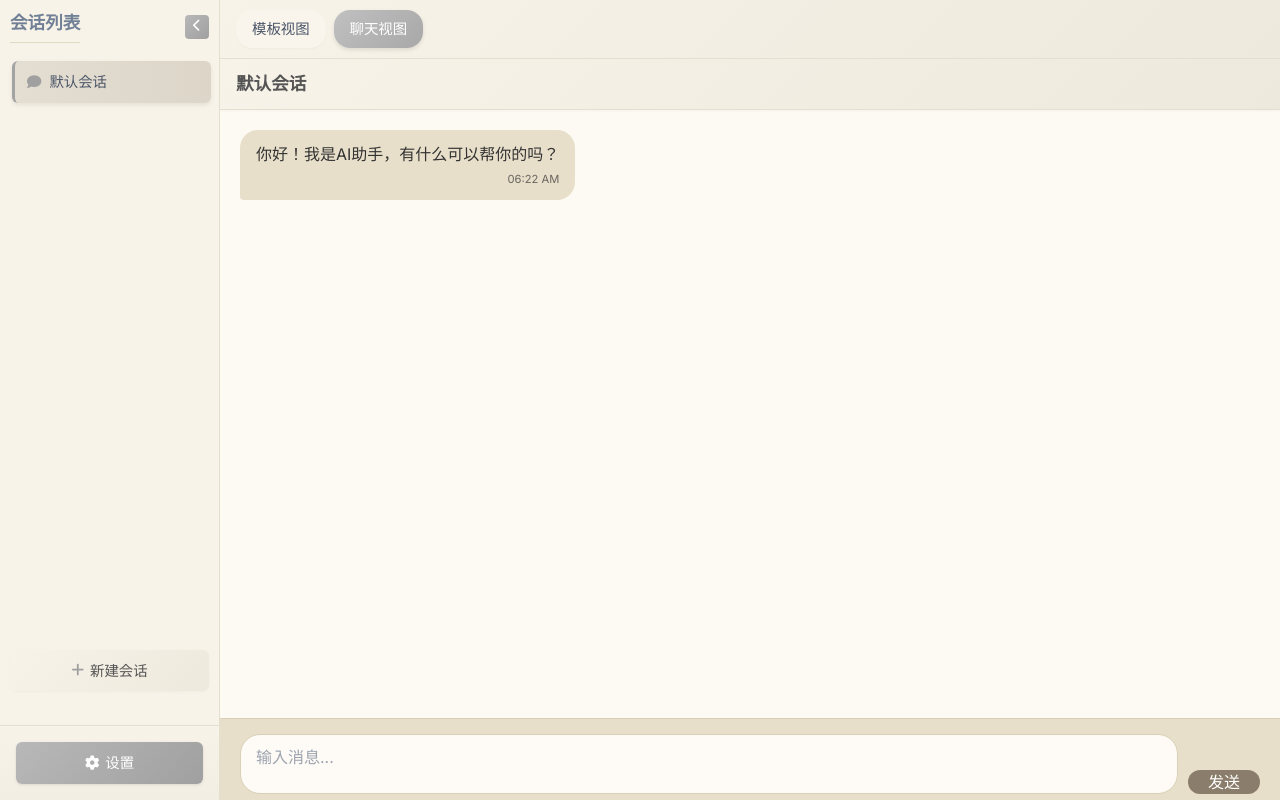
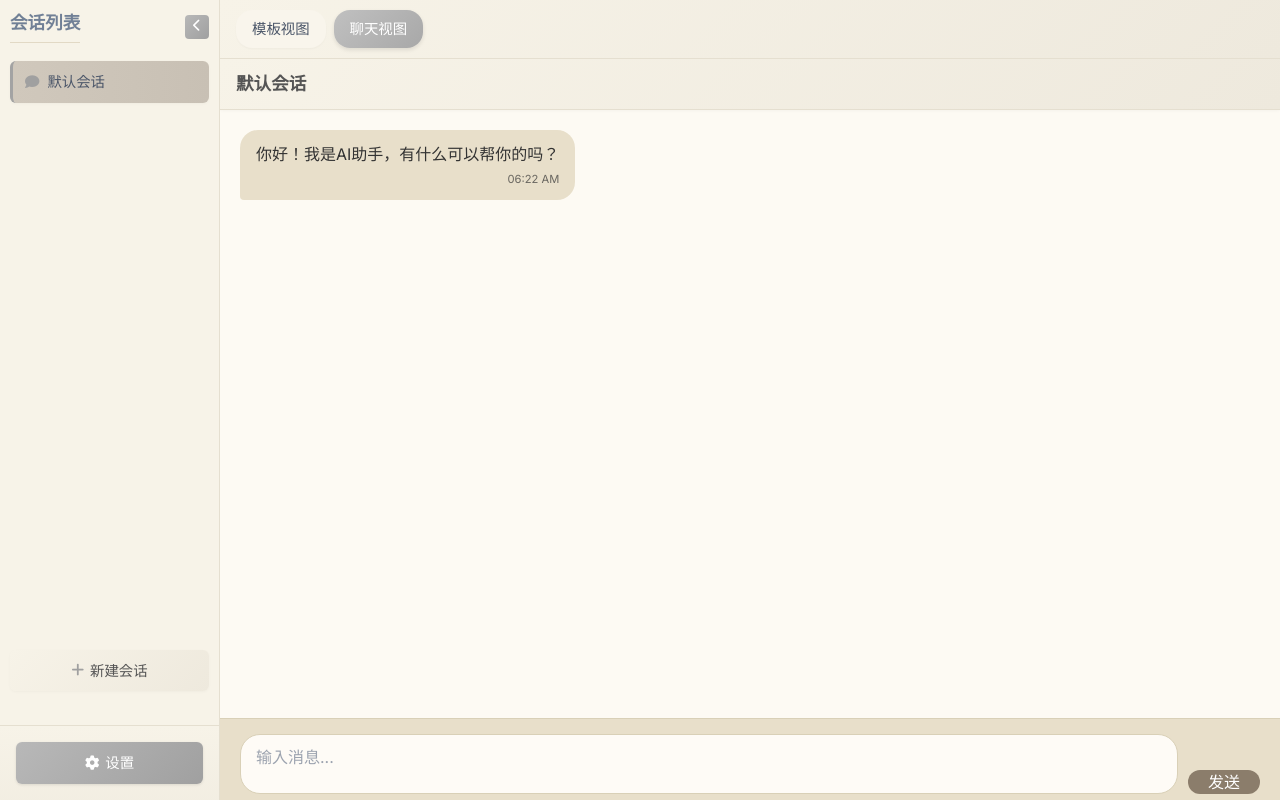
Before and after one commit to magictext/linkchat, a Vue app: page / in a window 1280 px wide. In both pictures the pointer is over the item "默认会话". Built offline with nearby package versions, Linux system fonts and the light colour scheme.

Commit message:
fix: 修复会话按钮样式，改为色调变化效果

```diff
--- a/src/App.vue
+++ b/src/App.vue
@@ -1181,10 +1181,8 @@ export default {
 }
 
 .session-list.collapsed li:hover {
-  background: linear-gradient(135deg, #eee9dd 0%, #e4ded2 100%);
+  background: linear-gradient(135deg, #e4ded2 0%, #dcd5c8 100%); /* 色调加深效果 */
   color: #888888;
-  transform: scale(1.05);
-  box-shadow: 0 2px 5px rgba(0,0,0,0.08);
   width: auto; /* 悬停时显示文字 */
   padding: 8px 12px;
 }
@@ -1244,16 +1242,12 @@ export default {
 }
 
 .session-list li:hover {
-  background: linear-gradient(to right, #eee9dd, #e4ded2); /* 更淡的悬停效果 */
-  transform: translateX(2px);
-  box-shadow: 0 2px 5px rgba(0,0,0,0.08);
+  background: linear-gradient(to right, #e4ded2, #dcd5c8); /* 色调加深效果 */
 }
 
 .session-list li.active {
-  background: linear-gradient(to right, #e4ded2, #dcd5c8); /* 更淡的激活状态 */
-  border-left: 3px solid #a3a3a3; /* 更淡的激活边框 */
-  box-shadow: 0 2px 5px rgba(0,0,0,0.08);
-  transform: translateX(2px);
+  background: linear-gradient(to right, #d0c8bc, #c8c0b4); /* 激活时再加深一级 */
+  border-left: 3px solid #a3a3a3; /* 保持激活边框 */
 }
 
 .new-session-btn {
```
